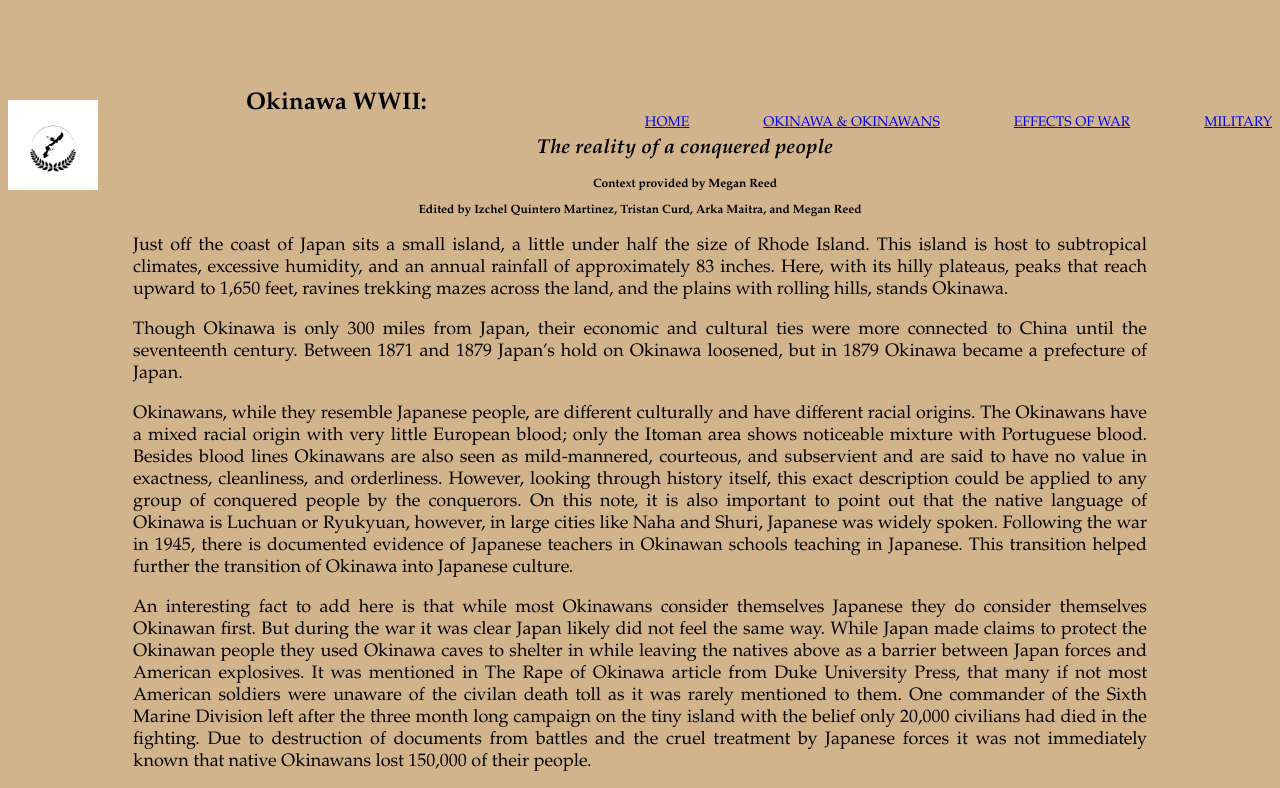
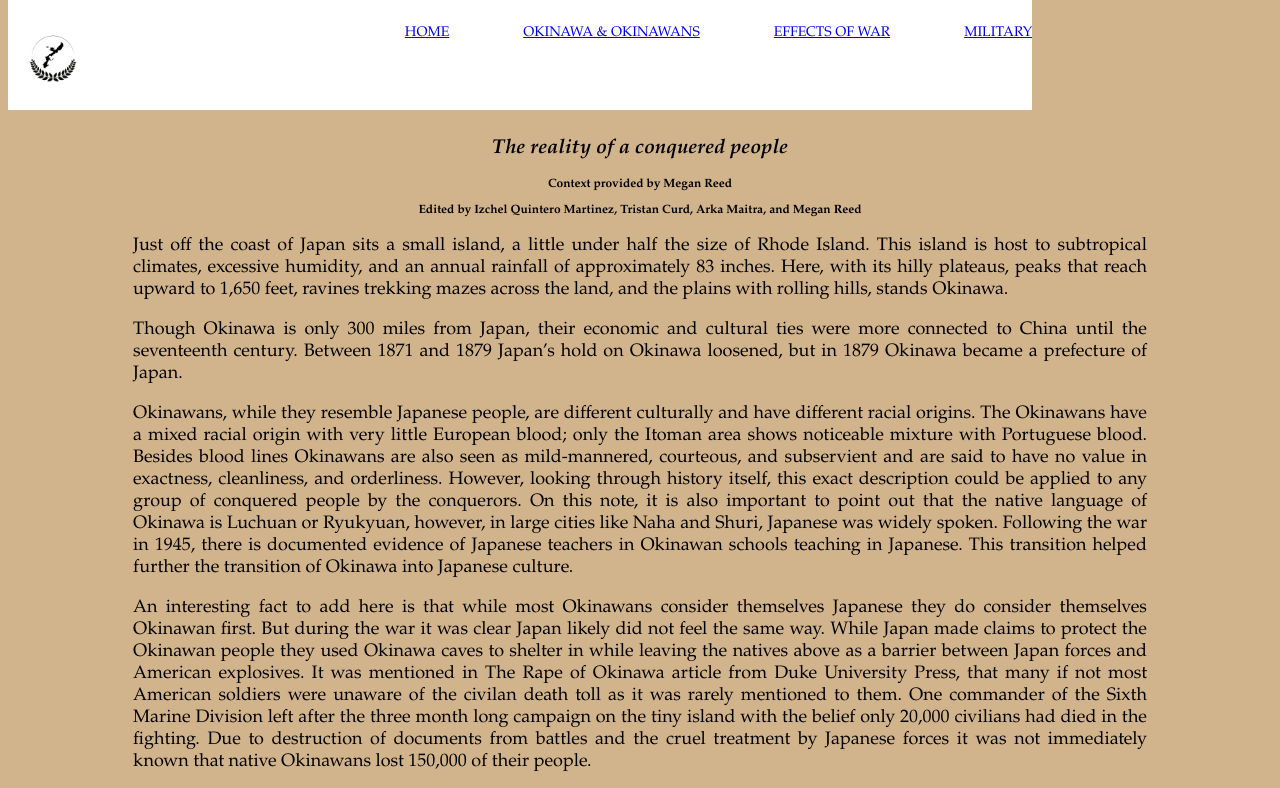
Before and after one commit to TrisCurd/okinawa-wwii, a plain HTML site: page docs/index.html in a window 1280 px wide. Shown: the top 788 px of the page. Drawn offline with Linux system fonts and the light colour scheme.

Commit message:
Update CSSDraft.css

```diff
--- a/docs/CSSDraft.css
+++ b/docs/CSSDraft.css
@@ -105,7 +105,7 @@ font-family: courier-new, garamond, times-new-roman;
 
 }
 
-div.topnav {
+div.container {
   background-color:white;
   overflow: hidden;
   position: fixed; /* Set the navbar to fixed position */
```
